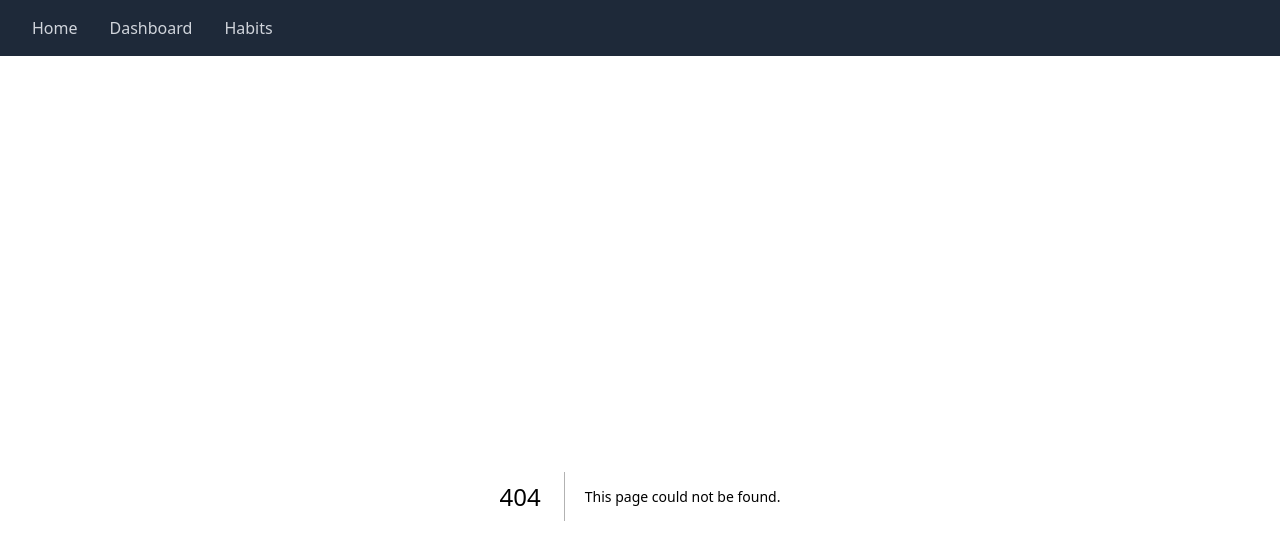
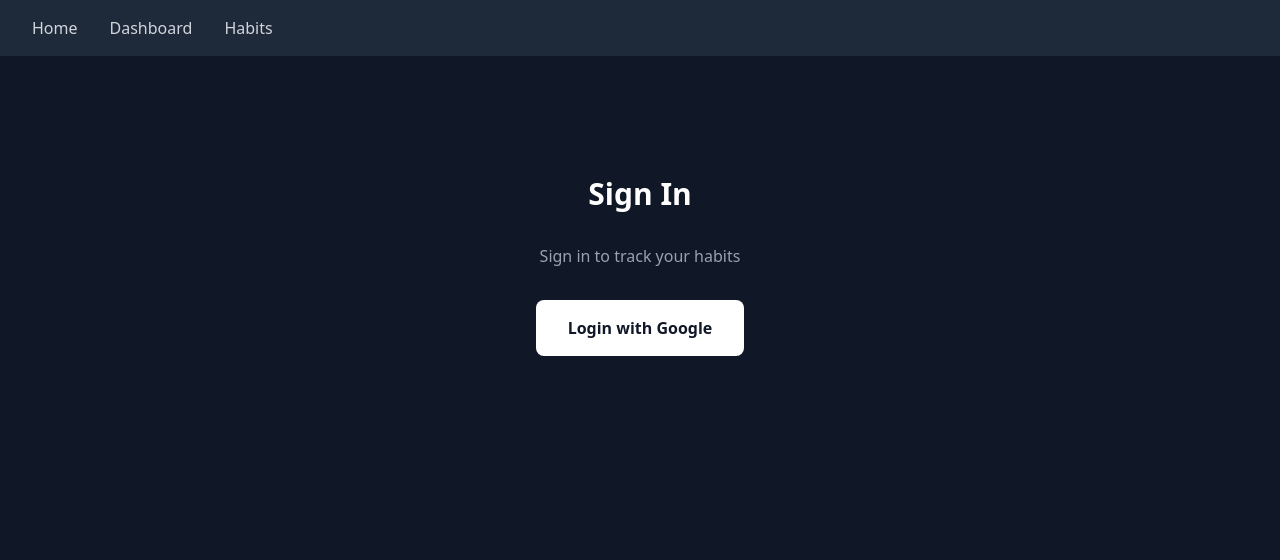
Before and after one commit to MLizwe/habit-tracker, a Next.js app: page /login in a window 1280 px wide. Before the commit this address had no page. Shown: the top 560 px of the page. Built offline with nearby package versions, Linux system fonts and the light colour scheme.

Commit message:
Add login page with Google OAuth button

```diff
--- /dev/null
+++ b/app/login/page.js
@@ -0,0 +1,22 @@
+import { getGoogleOauthUrl } from '@/googleOauthUtils';
+import { redirect } from 'next/navigation';
+
+export default async function LoginPage() {
+    async function login(formData) {
+        "use server"
+        const redirectURL = getGoogleOauthUrl();
+        redirect(redirectURL);
+    }
+
+    return (
+        <div className="w-full flex flex-col items-center gap-8 text-center py-20">
+            <h1 className="text-3xl font-bold text-white">Sign In</h1>
+            <p className="text-gray-400">Sign in to track your habits</p>
+            <form action={login}>
+                <button type="submit" className="bg-white text-gray-900 px-8 py-4 rounded-lg font-semibold hover:bg-gray-100 transition-colors">
+                    Login with Google
+                </button>
+            </form>
+        </div>
+    );
+}
```
